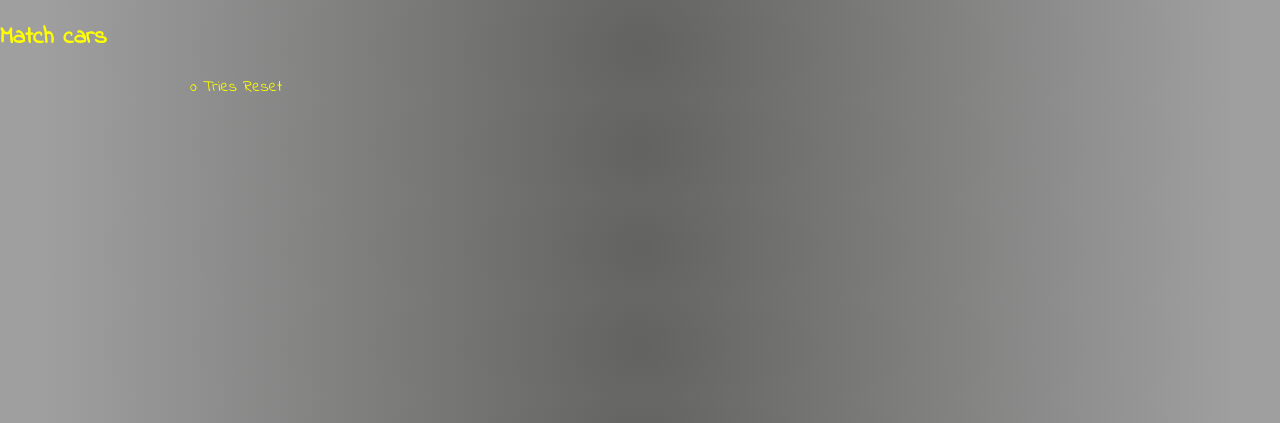
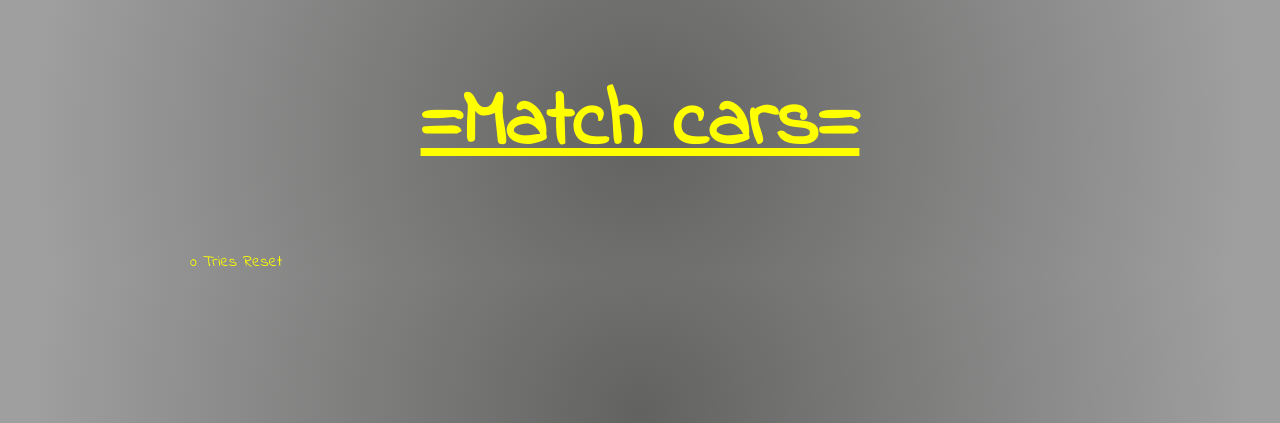
Before and after one commit to Kraljiccar/Simple-memory-card-game-car-photos-, a PHP site: page / in a window 1280 px wide. Shown: the top 423 px of the page. Run offline with PHP 8.4, Linux system fonts and the light colour scheme; some libraries are stand-ins or nearby versions.

Commit message:
headline

```diff
--- a/assets/css/main.css
+++ b/assets/css/main.css
@@ -7,6 +7,11 @@
     background: radial-gradient(circle, rgba(98,98,97,1) 0%, rgba(159,159,159,1) 93%);
     font-family: 'Indie Flower', cursive;
     color: #ffff00;
+}
+h2 {
+    text-align: center;
+    text-decoration: underline;
+    font-size: 5rem;
 }
 
 #game {
--- a/index.html
+++ b/index.html
@@ -10,7 +10,7 @@
 <body>
 
 <div class="headline">
-<h2>Match cars</h2>
+<h2>=Match cars=</h2>
 </div>
 
 <div id="game">
```
